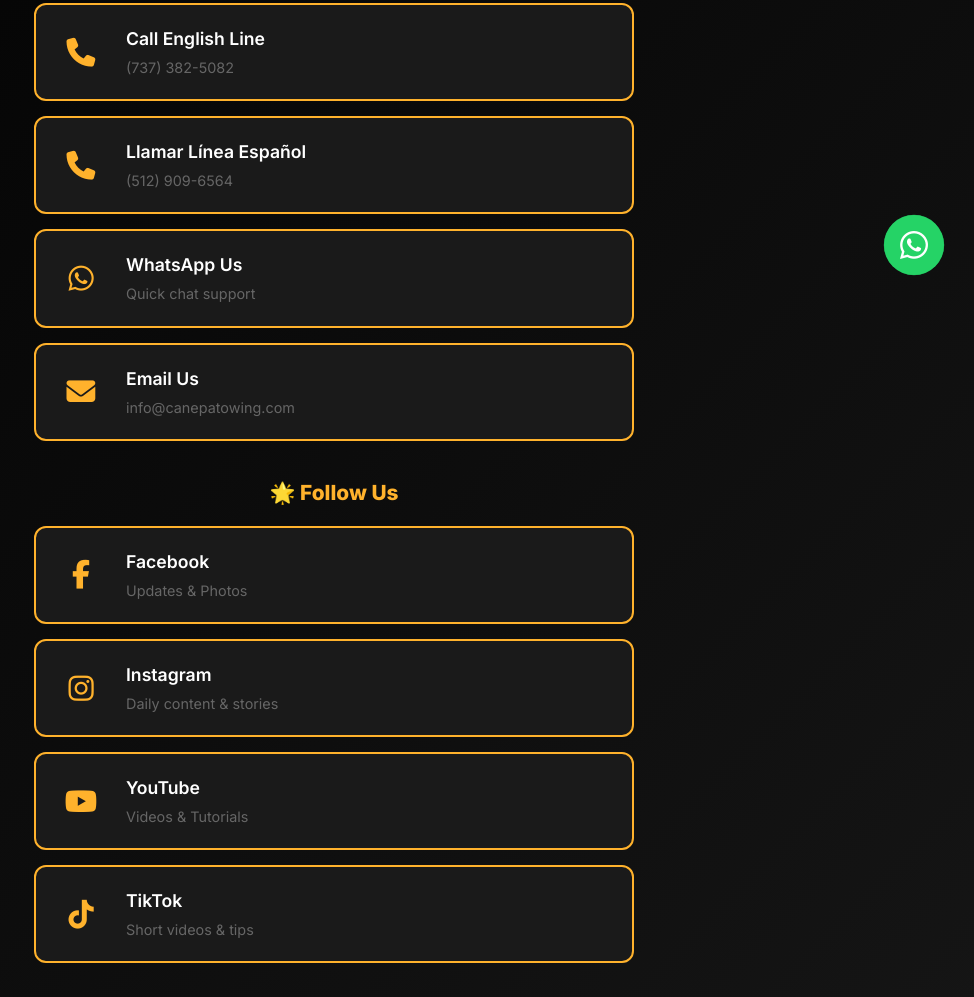
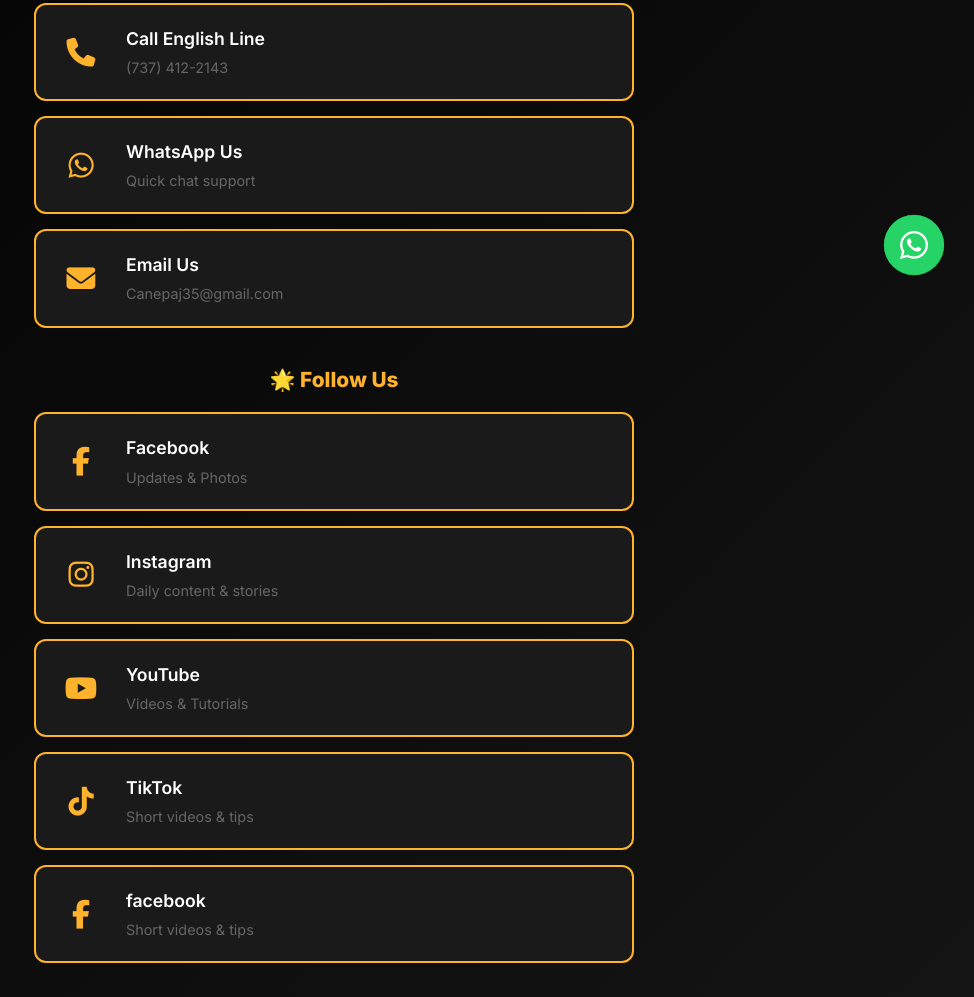
Before and after one commit to Ypjoshua7/CANEPAS-TOWING, a website built with Vite: page linktree.html in a window 1280 px wide. Shown: the part 495-1492 px from the top of the page, without its empty margins (306-1280 px from the left). Built offline with nearby package versions, Linux system fonts and the light colour scheme.

Commit message:
Update linktree.html

```diff
--- a/linktree.html
+++ b/linktree.html
@@ -12,7 +12,7 @@
 </head>
 <body class="linktree-page">
     <!-- Fixed WhatsApp Button -->
-    <a href="https://wa.me/15129096564" class="whatsapp-float" target="_blank" aria-label="Contact us on WhatsApp">
+    <a href="https://wa.me/17374122143" class="whatsapp-float" target="_blank" aria-label="Contact us on WhatsApp">
         <i class="fab fa-whatsapp"></i>
     </a>
 
@@ -67,32 +67,34 @@
 
             <div class="linktree-links">
                 <h2 data-translate="Contact Us">📞 Contact Us</h2>
-                <a href="tel:+17373825082" class="link-card">
+                <a href="tel:+17374122143" class="link-card">
                     <i class="fas fa-phone"></i>
                     <div class="link-content">
                         <span class="link-title" data-translate="Call English Line">Call English Line</span>
-                        <span class="link-subtitle">(737) 382-5082</span>
+                        <span class="link-subtitle">(737) 412-2143</span>
                     </div>
                 </a>
-                <a href="tel:+15129096564" class="link-card">
+                <!--
+                <a href="tel:+17374122143" class="link-card">
                     <i class="fas fa-phone"></i>
                     <div class="link-content">
                         <span class="link-title" data-translate="Call Spanish Line">Llamar Línea Español</span>
-                        <span class="link-subtitle">(512) 909-6564</span>
+                        <span class="link-subtitle">(737) 412-2143</span>
                     </div>
                 </a>
-                <a href="https://wa.me/15129096564" class="link-card" target="_blank">
+                -->
+                <a href="https://wa.me/17374122143" class="link-card" target="_blank">
                     <i class="fab fa-whatsapp"></i>
                     <div class="link-content">
                         <span class="link-title" data-translate="WhatsApp">WhatsApp Us</span>
                         <span class="link-subtitle" data-translate="Quick chat">Quick chat support</span>
                     </div>
                 </a>
-                <a href="mailto:info@canepatowing.com" class="link-card">
+                <a href="mailto:canepaj35@gmail.com" class="link-card">
                     <i class="fas fa-envelope"></i>
                     <div class="link-content">
                         <span class="link-title" data-translate="Email">Email Us</span>
-                        <span class="link-subtitle">info@canepatowing.com</span>
+                        <span class="link-subtitle">Canepaj35@gmail.com</span>
                     </div>
                 </a>
 
@@ -104,24 +106,31 @@
                         <span class="link-subtitle" data-translate="Updates">Updates & Photos</span>
                     </div>
                 </a>
-                <a href="https://instagram.com/colombian_towing" class="link-card" target="_blank">
+                <a href="https://www.instagram.com/reel/DPMTv3vEcfQ/?igsh=MXUzdnljMnVtc3A0aQ==" class="link-card" target="_blank">
                     <i class="fab fa-instagram"></i>
                     <div class="link-content">
                         <span class="link-title">Instagram</span>
                         <span class="link-subtitle" data-translate="Daily content">Daily content & stories</span>
                     </div>
                 </a>
-                <a href="https://youtube.com/@ColombianTowing7" class="link-card" target="_blank">
+                <a href="https://youtube.com/@Canepastowing" class="link-card" target="_blank">
                     <i class="fab fa-youtube"></i>
                     <div class="link-content">
                         <span class="link-title">YouTube</span>
                         <span class="link-subtitle" data-translate="Videos">Videos & Tutorials</span>
                     </div>
                 </a>
-                <a href="https://tiktok.com" class="link-card" target="_blank">
+                <a href="https://www.tiktok.com/t/ZP8A48R3c" class="link-card" target="_blank">
                     <i class="fab fa-tiktok"></i>
                     <div class="link-content">
                         <span class="link-title">TikTok</span>
+                        <span class="link-subtitle" data-translate="Short videos">Short videos & tips</span>
+                    </div>
+                </a>
+                <a href="https://www.facebook.com/share/1CY9CFfShN/?mibextid=wwXIfr" class="link-card" target="_blank">
+                    <i class="fab fa-facebook-f"></i>
+                    <div class="link-content">
+                        <span class="link-title">facebook</span>
                         <span class="link-subtitle" data-translate="Short videos">Short videos & tips</span>
                     </div>
                 </a>
@@ -162,6 +171,9 @@
                 <p data-translate="Serving">Serving Austin, Round Rock, Georgetown & surrounding areas</p>
             </div>
         </div>
+        <div class="footer-bottom">
+                <p>© 2026 Canepa's Towing. <span data-translate="All rights reserved">All rights reserved.<br> build by Joshua De Leon</span></p>
+            </div>
     </section>
 
     <script src="src/main.ts" type="module"></script>
```
